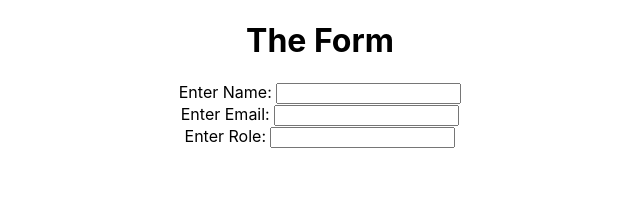
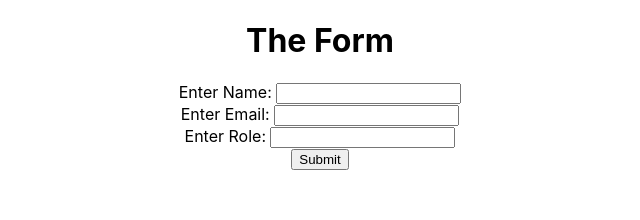
Before and after one commit to bloominstituteoftechnology/team-builder, a React (Create React App) app: page / in a window 1280 px wide. Shown: the top 220 px of the page, without its empty margins (320-960 px from the left). Built offline with nearby package versions, Linux system fonts and the light colour scheme.

Commit message:
created submit button and handler

```diff
--- a/src/App.js
+++ b/src/App.js
@@ -1,12 +1,18 @@
 import React, { useState } from 'react';
 import Form from './components/Form';
+import Card from './components/Card';
 import './App.css';
 
 function App() {
-  const [member, setMember] = useState("");
+  const [cards, setCards] = useState([]);
+
+  const addNewCard = card => {
+    const newCard = setCards([...cards, card]);
+  }
   return (
     <div className="App">
-      <Form />
+      <Form addNewCard={addNewCard}/>
+      <Card cards={cards}/>
     </div>
   );
 }
--- /dev/null
+++ b/src/components/Card.js
@@ -0,0 +1,16 @@
+import React from "react";
+
+const Card = props => {
+    return (
+      <div className="card-container">
+        {props.cards.map(card => (
+          <div className="card" key={card.id}>
+            <h2>{card.title}</h2>
+            <p>{card.body}</p>
+          </div>
+        ))}
+      </div>
+    );
+  };
+
+export default Card;
--- a/src/components/Form.js
+++ b/src/components/Form.js
@@ -15,10 +15,20 @@ const Form = props => {
         });
     };
 
+    const submitHandler = event => {
+      event.preventDefault();
+      const newCard = {
+        ...data,
+        id: Date.now()
+      };
+      props.addNewNote(newCard);
+      setData({ title: "", body: "" });
+    };
+
     return (
       <div className="form-container">
           <h1>The Form</h1>
-        <form>
+        <form onSubmit={submitHandler}>
             <label htmlFor="nameInput">Enter Name: </label>
             <input
             onChange={event => {setData(dataHandler)}}
@@ -44,6 +54,8 @@ const Form = props => {
             id="roleInput"
             name="role"
             />
+            <br />
+            <button type="submit">Submit</button>
         </form>
       </div>
     );
```
